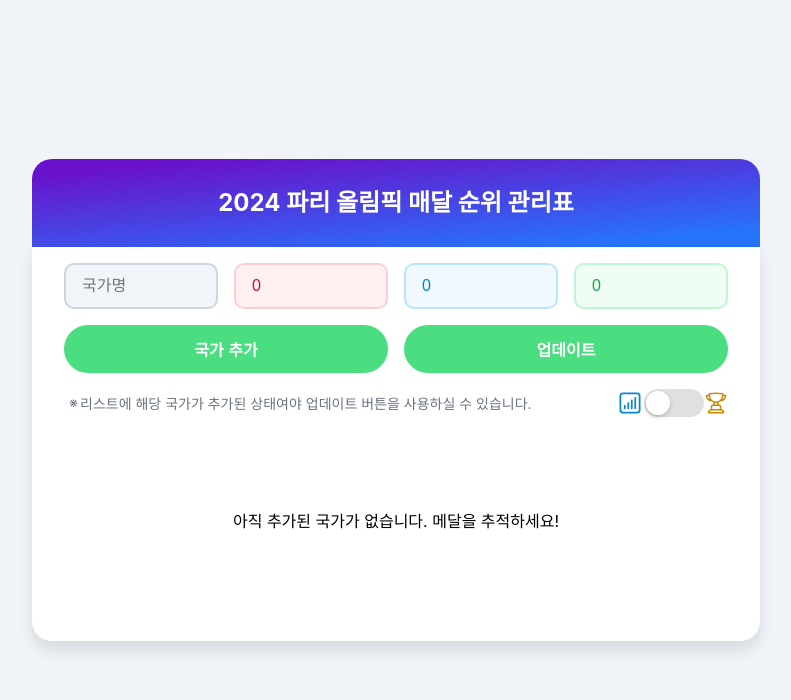
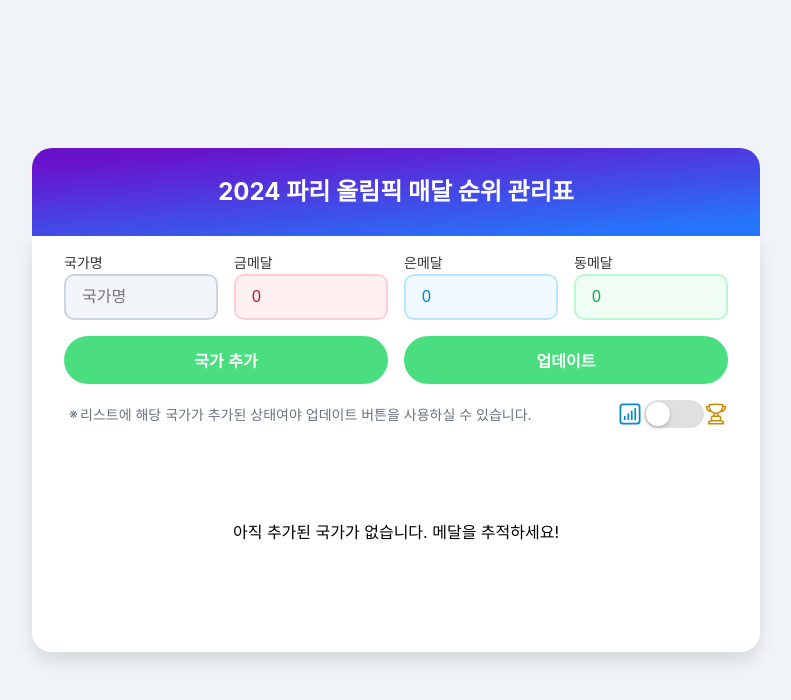
Before and after one commit to sum529-create/paris-medal-tracker, a React (Vite) app: page / in a window 1280 px wide. Shown: the top 700 px of the page, without its empty margins (244-1035 px from the left). Built offline with nearby package versions, Linux system fonts and the light colour scheme.

Commit message:
refactor: MedalInputWrapper 컴포넌트 분리

```diff
--- a/src/assets/styles/input.css
+++ b/src/assets/styles/input.css
@@ -1,3 +1,9 @@
+:root {
+  --color-gold: #be123c;
+  --color-silver: #0284c7;
+  --color-bronze: #16a34a;
+}
+
 .input-format {
   width: 100%;
   padding: 12px 16px;
@@ -13,32 +19,36 @@
   color: #64748b;
 }
 
-.input-sub:nth-child(2) {
+.input-gold-medal {
   border-color: #fecdd3;
   background-color: #fff1f2;
-  color: #be123c;
+  color: var(--color-gold);
 }
 
-.input-sub:nth-child(3) {
+.input-silver-medal {
   border-color: #bae6fd;
   background-color: #f0f9ff;
-  color: #0284c7;
+  color: var(--color-silver)
 }
 
-.input-sub:nth-child(4) {
+.input-bronze-medal {
   border-color: #bbf7d0;
   background-color: #f0fdf4;
-  color: #16a34a;
+  color: var(--color-bronze);
+}
+.label-main label, .label-sub label{
+  font-size: 0.875rem;
+  color: #333;
+  margin: .25rem 0;
+  display: inline-block;
 }
 
 @media (max-width: 768px){
-  .input-format {
-    padding: 8px 12px;
-  }
-  .input-main{
+  .label-main {
     grid-column: span 6;
   }
-  .input-sub{
+
+  .label-sub {
     grid-column: span 2;
   }
 }
--- a/src/components/common/Input.jsx
+++ b/src/components/common/Input.jsx
@@ -1,11 +1,12 @@
 import PropTypes from 'prop-types';
 import '../../assets/styles/input.css'
 
-const Input = ({type, name, value, onChange, placeholder, className}) => {
+const Input = ({type, name, id, value, onChange, placeholder, className}) => {
   return (
     <input
       type={type}
       name={name}
+      id={id}
       value={value}
       onChange={onChange}
       placeholder={placeholder}
@@ -18,6 +19,7 @@ Input.propTypes = {
   name: PropTypes.string.isRequired,
   value: PropTypes.string.isRequired,
   onChange: PropTypes.func.isRequired,
+  id: PropTypes.string,
   placeholder: PropTypes.string,
   className: PropTypes.string
 }
--- /dev/null
+++ b/src/components/olympic-medals/MedalInputWrapper.jsx
@@ -0,0 +1,20 @@
+import PropTypes from 'prop-types';
+import '../../assets/styles/input.css'
+
+const MedalInputWrapper = ({children, labelName, labelFor, className}) => {
+  return (
+    <div className={className}>
+      <label htmlFor={labelFor}>{labelName}</label>
+      {children}
+    </div>
+  )
+}
+
+MedalInputWrapper.propTypes = {
+  children: PropTypes.node,
+  labelName: PropTypes.string,
+  labelFor: PropTypes.string,
+  className: PropTypes.string
+}
+
+export default MedalInputWrapper
--- a/src/layouts/Content.jsx
+++ b/src/layouts/Content.jsx
@@ -9,6 +9,7 @@ import ActionButton from '../components/common/ActionButton';
 import MedalTableRow from '../components/olympic-medals/MedalTableRow';
 import Toggle from '../components/common/Toggle/Toggle';
 import InfoText from '../components/common/InfoText';
+import MedalInputWrapper from '../components/olympic-medals/MedalInputWrapper';
 
 const ContentWrapper = styled.div`
   box-shadow: 0px 10px 15px rgba(0, 0, 0, 0.1);
@@ -137,38 +138,50 @@ const Content = () => {
         silverMedalCnt={silverMedalCnt}
         bronzeMedalCnt={bronzeMedalCnt}
       >
+        <MedalInputWrapper labelName="국가명" labelFor="nationName" className="label-main">
           <Input
             type="text"
             name="nationName"
+            id="nationName"
             value={nationName}
             onChange={nationInputHandler}
             placeholder="국가명"
             className="input-main"
           />
+        </MedalInputWrapper>
+        <MedalInputWrapper labelName="금메달" labelFor="goldMedalCnt" className="label-sub">
           <Input
             type="number"
             name="goldMedalCnt"
+            id="goldMedalCnt"
             value={goldMedalCnt.toString()}
             onChange={nationInputHandler}
             placeholder="금메달"
-          className="input-sub"
+            className="input-sub input-gold-medal"
           />
+        </MedalInputWrapper>
+        <MedalInputWrapper labelName="은메달" labelFor="silverMedalCnt" className="label-sub">
           <Input
             type="number"
             name="silverMedalCnt"
+            id="silverMedalCnt"
             value={silverMedalCnt.toString()}
             onChange={nationInputHandler}
             placeholder="은메달"
-          className="input-sub input"
+            className="input-sub input-silver-medal"
           />
+        </MedalInputWrapper>
+        <MedalInputWrapper labelName="동메달" labelFor="bronzeMedalCnt" className="label-sub">
           <Input
             type="number"
             name="bronzeMedalCnt"
+            id="bronzeMedalCnt"
             value={bronzeMedalCnt.toString()}
             onChange={nationInputHandler}
             placeholder="동메달"
-          className="input-sub"
+            className="input-sub input-bronze-medal"
           />
+        </MedalInputWrapper>
         <Button
           type="submit"
           name="add"
```
Lines whose indentation alone changed are shown as unchanged.
